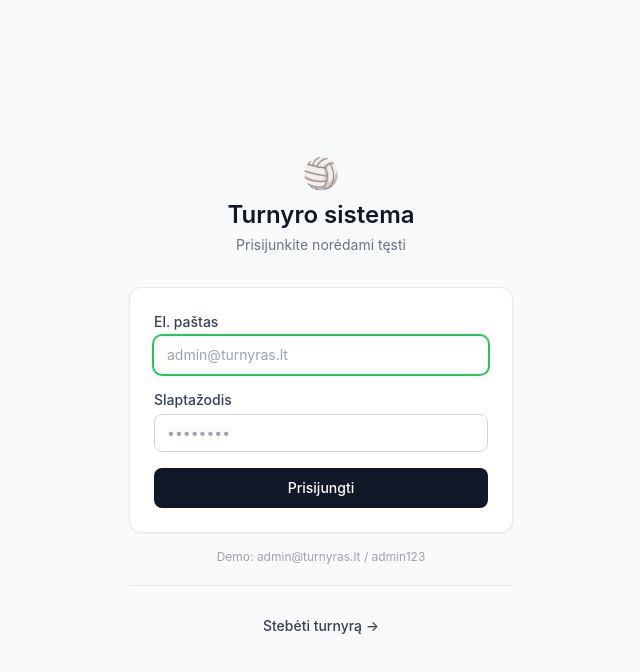
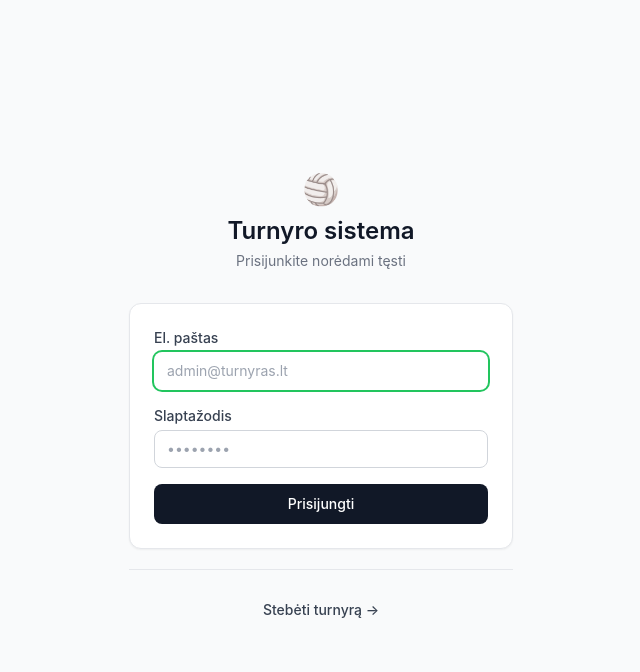
Before and after one commit to RamunasMoc/tinklinio-turnyras, a Next.js app: page /login in a window 1280 px wide. Shown: the top 672 px of the page, without its empty margins (319-959 px from the left). Built offline with nearby package versions, Linux system fonts and the light colour scheme.

Commit message:
Prepare authentication UI for deployment

```diff
--- a/package.json
+++ b/package.json
@@ -6,6 +6,7 @@
     "dev":        "next dev",
     "build":      "next build",
     "start":      "next start",
+    "postinstall": "prisma generate",
     "test":       "jest",
     "test:watch": "jest --watch",
     "db:migrate": "prisma migrate dev",
--- a/src/app/login/page.tsx
+++ b/src/app/login/page.tsx
@@ -71,9 +71,6 @@ export default function LoginPage() {
           </button>
         </form>
 
-        <p className="text-center text-xs text-gray-400 mt-4">
-          Demo: admin@turnyras.lt / admin123
-        </p>
         <div className="mt-5 border-t border-gray-200 pt-5 text-center">
           <Link href="/watch" className="inline-flex min-h-10 items-center justify-center px-4 text-sm font-medium text-gray-700 hover:text-gray-950">
             Stebėti turnyrą →
```
